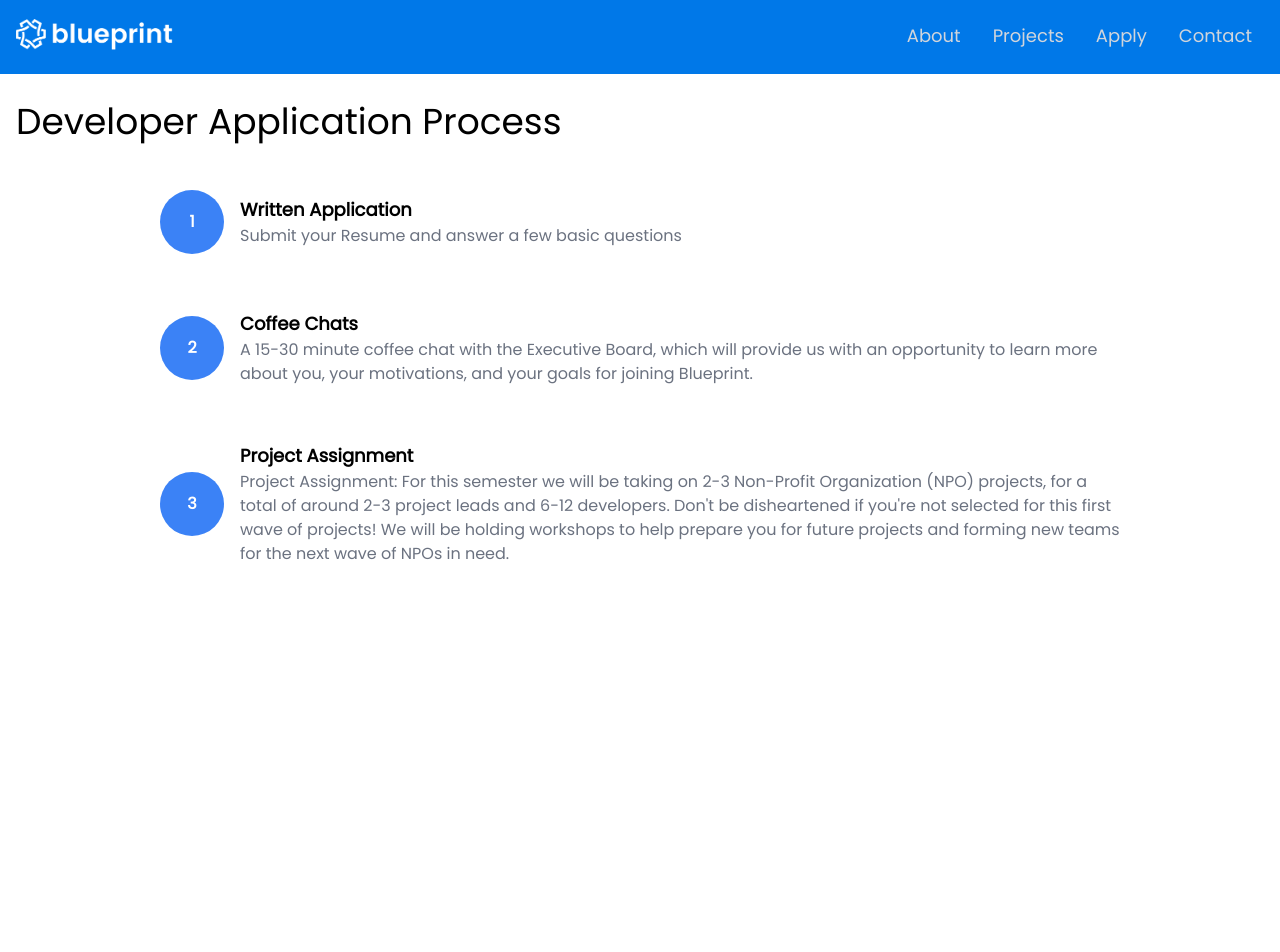
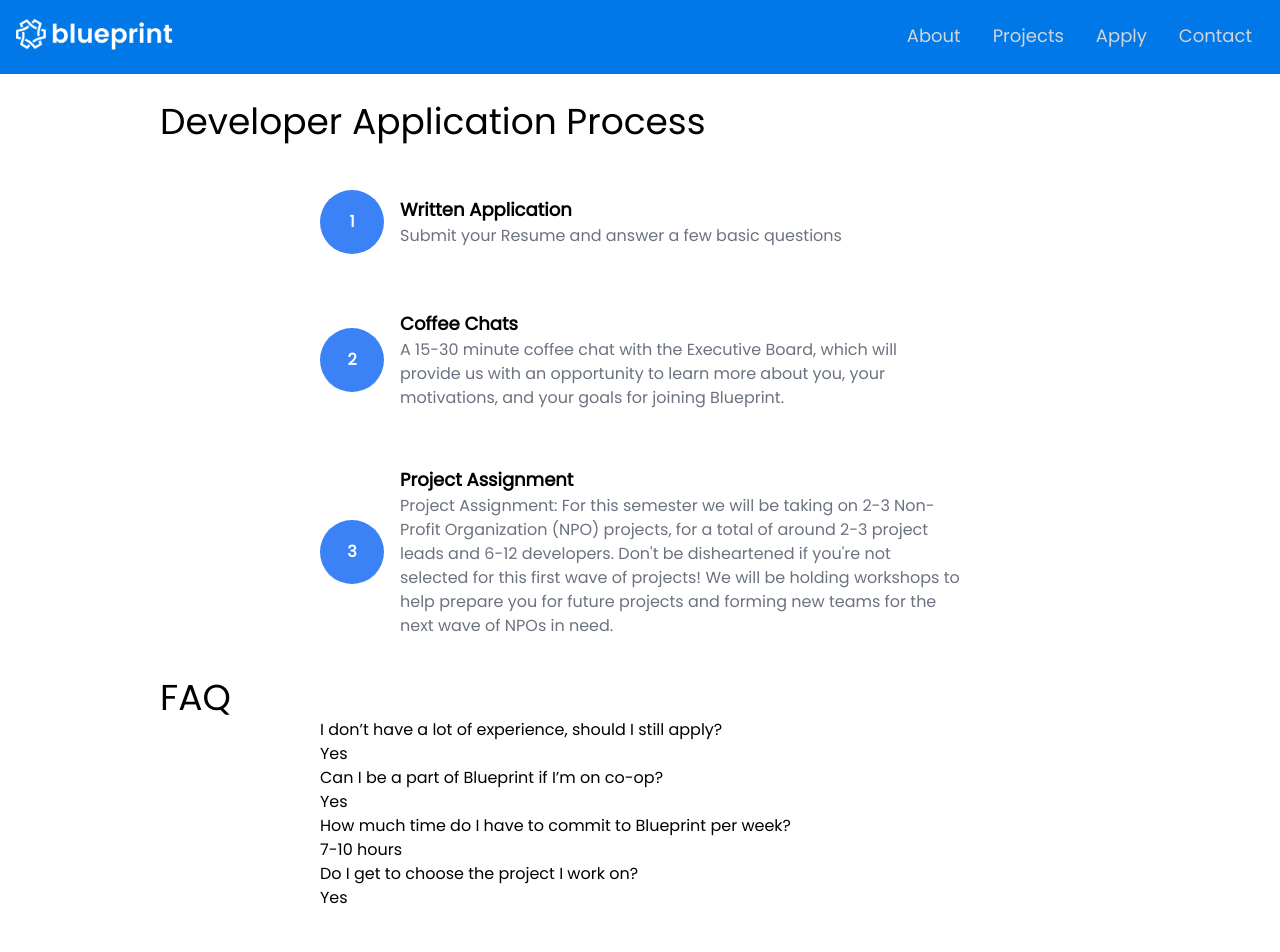
Before and after one commit to OwenTruong/blueprint_website, a React (Create React App) app: page /studentapplication in a window 1280 px wide. Shown: the top 952 px of the page. Built offline with nearby package versions, Linux system fonts and the light colour scheme.

Commit message:
basic FAQ component structure

```diff
--- /dev/null
+++ b/src/components/Applications/FAQ.jsx
@@ -0,0 +1,17 @@
+import PropTypes from "prop-types";
+
+function FAQ({ question, answer }) {
+  return (
+    <div>
+      <h1>{question}</h1>
+      <h2>{answer}</h2>
+    </div>
+  );
+}
+
+FAQ.propTypes = {
+  question: PropTypes.string.isRequired,
+  answer: PropTypes.string.isRequired,
+};
+
+export default FAQ;
--- a/src/components/Applications/StudentApply.jsx
+++ b/src/components/Applications/StudentApply.jsx
@@ -3,6 +3,7 @@ import Footer from "../Common/Footer";
 import Form from "./Form";
 import Closed from "./Closed";
 import Step from "./Step";
+import FAQ from "./FAQ";
 
 function StudentApply({ isOpen }) {
   // Current Steps in the Stevens Blueprint Application
@@ -26,6 +27,29 @@ function StudentApply({ isOpen }) {
     },
   ];
 
+  const frequentlyAskedQuestions = [
+    {
+      id: 1,
+      question: "I don’t have a lot of experience, should I still apply?",
+      answer: "Yes",
+    },
+    {
+      id: 2,
+      question: "Can I be a part of Blueprint if I’m on co-op?",
+      answer: "Yes",
+    },
+    {
+      id: 3,
+      question: "How much time do I have to commit to Blueprint per week?",
+      answer: "7-10 hours",
+    },
+    {
+      id: 4,
+      question: "Do I get to choose the project I work on?",
+      answer: "Yes",
+    },
+  ];
+
   // Map each step to a <Step /> component
   const stepDescriptionBlocks = applicationSteps.map((step) => (
     <Step
@@ -36,12 +60,20 @@ function StudentApply({ isOpen }) {
     />
   ));
 
+  const faqBlocks = frequentlyAskedQuestions.map((question) => (
+    <FAQ key={question.id} question={question.question} answer={question.answer} />
+  ));
+
   return (
     <div className="flex flex-col h-screen">
-      <div className="mb-auto">
+      <div className="mb-auto px-40">
         <div>
-          <p className="text-4xl py-8 pl-4">Developer Application Process</p>
+          <h1 className="text-4xl py-8">Developer Application Process</h1>
           <div className="px-40">{stepDescriptionBlocks}</div>
+        </div>
+        <div>
+          <h1 className="text-4xl">FAQ</h1>
+          <div className="px-40">{faqBlocks}</div>
         </div>
         <div>{isOpen ? <Form /> : <Closed />}</div>
       </div>
```
